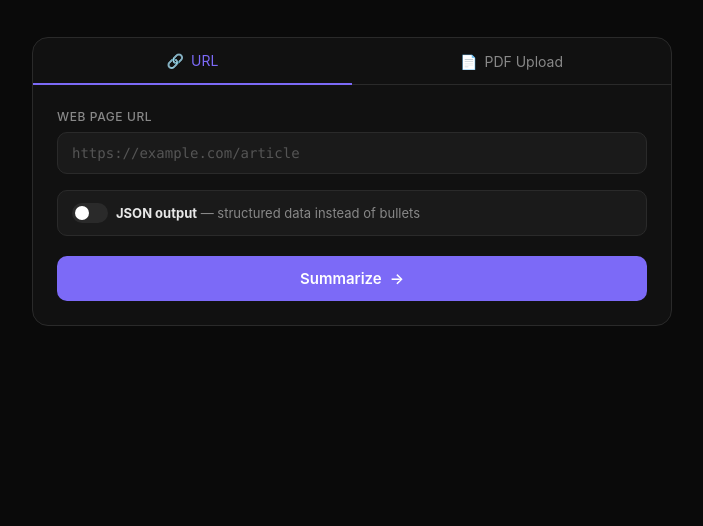
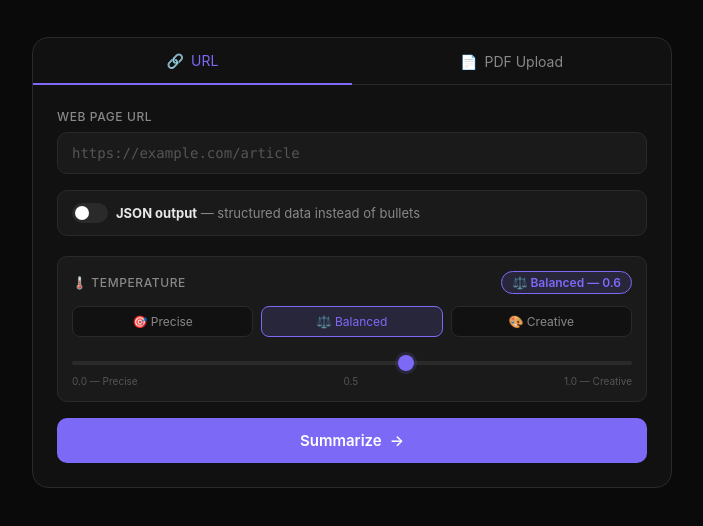
Before and after one commit to pritmon/summarize-cli, a website: page public/index.html in a window 1280 px wide. Shown: the part 112-638 px from the top of the page, without its empty margins (288-991 px from the left). Drawn offline with Linux system fonts and the light colour scheme.

Commit message:
Add temperature slider with 3 presets (Precise / Balanced / Creative)
- UI: slider + preset buttons wired to Claude API temperature param
- Backend: validates and passes temperature (0.0-1.0) to all API calls
- Analytics: temperature tracked as custom GA event property

Co-Authored-By: Claude Sonnet 4.6 <noreply@anthropic.com>

```diff
--- a/public/index.html
+++ b/public/index.html
@@ -217,6 +217,88 @@
     .toggle-label { font-size: 13px; color: var(--text-muted); }
     .toggle-label strong { color: var(--text); }
 
+    /* Temperature */
+    .temp-row {
+      margin-bottom: 16px;
+      padding: 14px;
+      background: var(--surface2);
+      border: 1px solid var(--border);
+      border-radius: 10px;
+    }
+    .temp-header {
+      display: flex;
+      justify-content: space-between;
+      align-items: center;
+      margin-bottom: 12px;
+    }
+    .temp-label {
+      font-size: 12px;
+      font-weight: 500;
+      color: var(--text-muted);
+      text-transform: uppercase;
+      letter-spacing: 0.6px;
+    }
+    .temp-badge {
+      font-size: 12px;
+      font-weight: 600;
+      padding: 3px 10px;
+      border-radius: 20px;
+      background: var(--accent-glow);
+      color: var(--accent);
+      border: 1px solid var(--accent);
+      transition: all 0.2s;
+    }
+    .temp-presets {
+      display: flex;
+      gap: 8px;
+      margin-bottom: 12px;
+    }
+    .temp-preset {
+      flex: 1;
+      padding: 7px 4px;
+      background: var(--surface);
+      border: 1px solid var(--border);
+      border-radius: 8px;
+      color: var(--text-muted);
+      font-size: 12px;
+      font-family: var(--sans);
+      cursor: pointer;
+      transition: all 0.15s;
+      text-align: center;
+    }
+    .temp-preset:hover { border-color: var(--border-hover); color: var(--text); }
+    .temp-preset.active { border-color: var(--accent); color: var(--accent); background: var(--accent-glow); }
+    .temp-slider-wrap { position: relative; }
+    input[type="range"] {
+      width: 100%;
+      -webkit-appearance: none;
+      height: 4px;
+      border-radius: 4px;
+      background: var(--border);
+      outline: none;
+      cursor: pointer;
+    }
+    input[type="range"]::-webkit-slider-thumb {
+      -webkit-appearance: none;
+      width: 16px;
+      height: 16px;
+      border-radius: 50%;
+      background: var(--accent);
+      cursor: pointer;
+      box-shadow: 0 0 0 3px var(--accent-glow);
+      transition: box-shadow 0.15s;
+    }
+    input[type="range"]::-webkit-slider-thumb:hover {
+      box-shadow: 0 0 0 5px var(--accent-glow);
+    }
+    .temp-scale {
+      display: flex;
+      justify-content: space-between;
+      margin-top: 6px;
+      font-size: 10px;
+      color: var(--text-dim);
+    }
+
     /* Button */
     .btn {
       width: 100%;
@@ -401,6 +483,27 @@
         <span class="toggle-label"><strong>JSON output</strong> — structured data instead of bullets</span>
       </div>
 
+      <!-- Temperature -->
+      <div class="temp-row">
+        <div class="temp-header">
+          <span class="temp-label">🌡️ Temperature</span>
+          <span class="temp-badge" id="temp-badge">⚖️ Balanced — 0.6</span>
+        </div>
+        <div class="temp-presets">
+          <button class="temp-preset" data-value="0.3">🎯 Precise</button>
+          <button class="temp-preset active" data-value="0.6">⚖️ Balanced</button>
+          <button class="temp-preset" data-value="1.0">🎨 Creative</button>
+        </div>
+        <div class="temp-slider-wrap">
+          <input type="range" id="temp-slider" min="0" max="1" step="0.1" value="0.6" />
+          <div class="temp-scale">
+            <span>0.0 — Precise</span>
+            <span>0.5</span>
+            <span>1.0 — Creative</span>
+          </div>
+        </div>
+      </div>
+
       <!-- Submit -->
       <button class="btn" id="submit-btn">
         <span id="btn-text">Summarize</span>
@@ -467,12 +570,36 @@
       fn.style.display = "block";
     }
 
+    // Temperature slider
+    const tempSlider = $("temp-slider");
+    const tempBadge = $("temp-badge");
+    const presetLabels = { "0.3": "🎯 Precise", "0.6": "⚖️ Balanced", "1.0": "🎨 Creative" };
+
+    function updateTempUI(val) {
+      const v = parseFloat(val).toFixed(1);
+      const label = presetLabels[v] || "🌡️ Custom";
+      tempBadge.textContent = `${label} — ${v}`;
+      document.querySelectorAll(".temp-preset").forEach(p => {
+        p.classList.toggle("active", p.dataset.value === v);
+      });
+    }
+
+    tempSlider.addEventListener("input", () => updateTempUI(tempSlider.value));
+
+    document.querySelectorAll(".temp-preset").forEach(btn => {
+      btn.addEventListener("click", () => {
+        tempSlider.value = btn.dataset.value;
+        updateTempUI(btn.dataset.value);
+      });
+    });
+
     // Submit
     $("submit-btn").addEventListener("click", runSummarize);
     $("url-input").addEventListener("keydown", e => { if (e.key === "Enter") runSummarize(); });
 
     async function runSummarize() {
-      gtag('event', 'summarize_click', { tab: activeTab, json_output: $("json-toggle").checked });
+      const temperature = parseFloat($("temp-slider").value);
+      gtag('event', 'summarize_click', { tab: activeTab, json_output: $("json-toggle").checked, temperature });
       const jsonOutput = $("json-toggle").checked;
       const btn = $("submit-btn");
       const statusBar = $("status-bar");
@@ -502,6 +629,7 @@
         formData.append("url", url);
       }
       formData.append("json", jsonOutput ? "true" : "false");
+      formData.append("temperature", temperature.toString());
 
       btn.disabled = true;
       $("btn-text").textContent = "Summarizing…";
--- a/src/server.ts
+++ b/src/server.ts
@@ -5,7 +5,6 @@ import path from "path";
 import Anthropic from "@anthropic-ai/sdk";
 import { fetchUrl } from "./fetcher";
 
-// eslint-disable-next-line @typescript-eslint/no-require-imports
 const pdfParse = require("pdf-parse") as (buf: Buffer) => Promise<{ text: string }>;
 
 const app = express();
@@ -27,6 +26,7 @@ app.post("/api/summarize", upload.single("file"), async (req: Request, res: Resp
     res.write(`event: ${event}\ndata: ${JSON.stringify(data)}\n\n`);
 
   const jsonOutput = req.body.json === "true" || req.body.json === true;
+  const temperature = Math.min(1, Math.max(0, parseFloat(req.body.temperature) || 0.6));
   let content: string;
   let source: string;
 
@@ -84,6 +84,7 @@ Use the • character to start each bullet. No preamble, no closing remarks.`;
       const message = await client.messages.create({
         model: MODEL,
         max_tokens: 1024,
+        temperature,
         system: systemPrompt,
         messages: [{ role: "user", content: userMessage }],
       });
@@ -102,6 +103,7 @@ Use the • character to start each bullet. No preamble, no closing remarks.`;
       const stream = client.messages.stream({
         model: MODEL,
         max_tokens: 1024,
+        temperature,
         system: systemPrompt,
         messages: [{ role: "user", content: userMessage }],
       });
```
